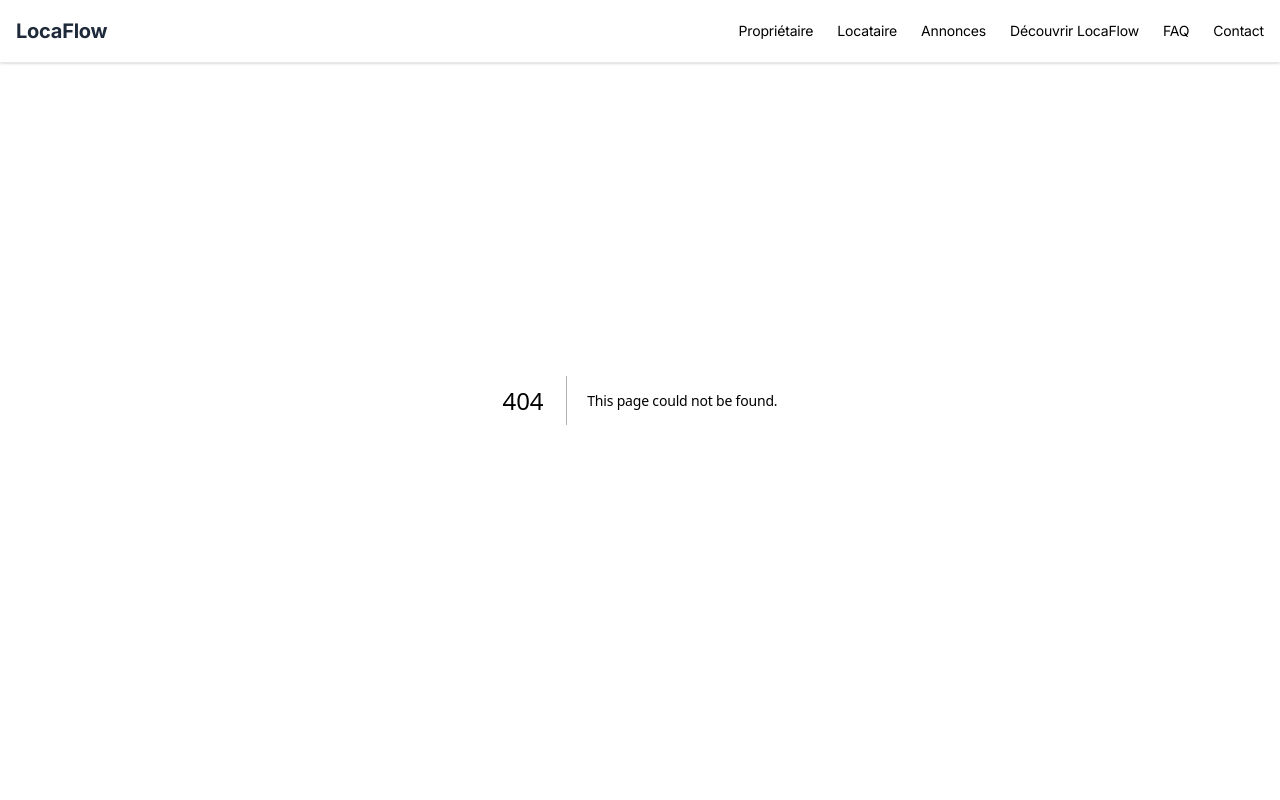
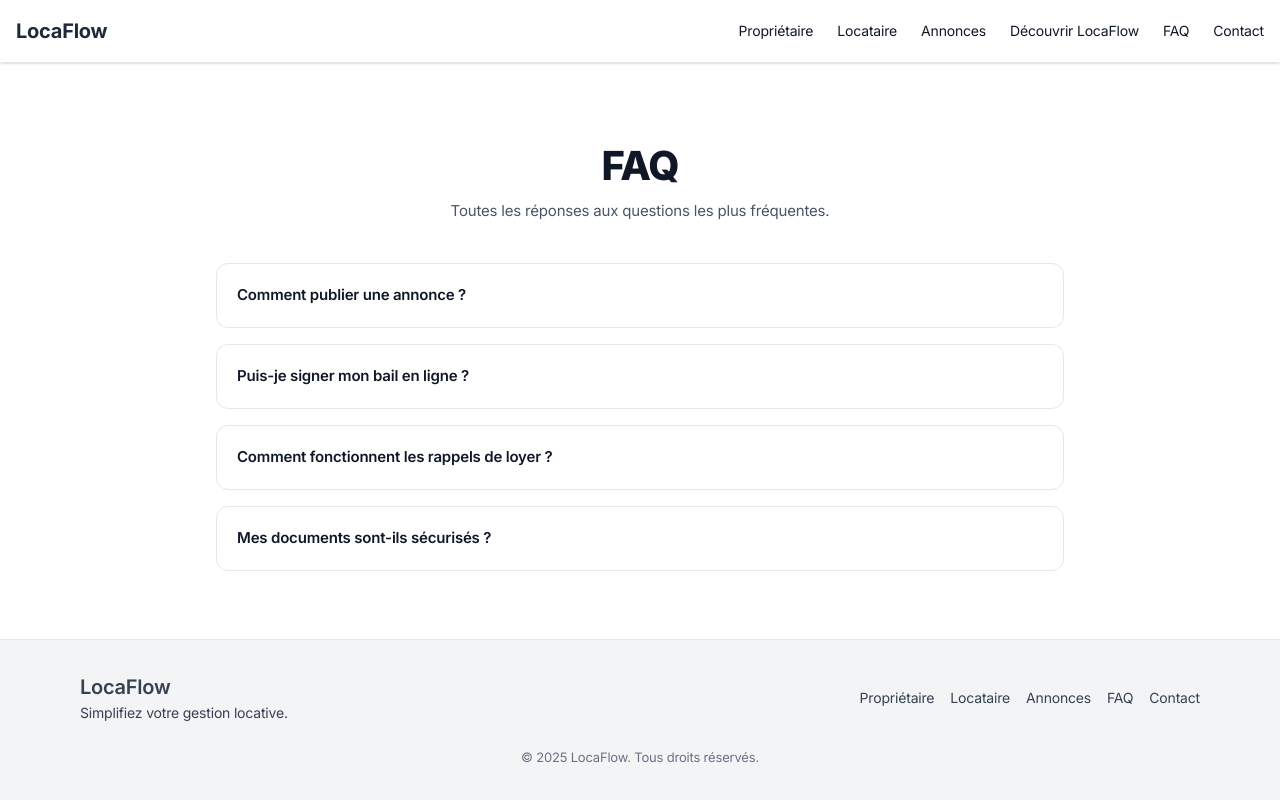
Before and after one commit to mikaelpackowski/locaflow, a Next.js app: page /faq in a window 1280 px wide. Before the commit this address had no page. Shown: the top 800 px of the page. Built offline with nearby package versions, Linux system fonts and the light colour scheme.

Commit message:
Create page.tsx

```diff
--- /dev/null
+++ b/app/(default)/faq/page.tsx
@@ -0,0 +1,47 @@
+export const metadata = {
+  title: "FAQ – LocaFlow",
+  description: "Questions fréquentes sur la location et la plateforme.",
+};
+
+const FAQ = [
+  {
+    q: "Comment publier une annonce ?",
+    a: "Créez un compte propriétaire, ajoutez un bien puis suivez l’assistant d’annonce (photos, description, loyer).",
+  },
+  {
+    q: "Puis-je signer mon bail en ligne ?",
+    a: "Oui, la signature électronique est disponible pour sécuriser et accélérer la procédure.",
+  },
+  {
+    q: "Comment fonctionnent les rappels de loyer ?",
+    a: "Les rappels sont programmables et envoyés automatiquement par e-mail et/ou notification.",
+  },
+  {
+    q: "Mes documents sont-ils sécurisés ?",
+    a: "Oui, ils sont stockés de manière chiffrée et uniquement accessibles aux personnes autorisées.",
+  },
+];
+
+export default function FAQPage() {
+  return (
+    <section className="pt-28 md:pt-36">
+      <div className="mx-auto max-w-4xl px-4 sm:px-6">
+        <header className="text-center mb-10">
+          <h1 className="text-3xl md:text-4xl font-extrabold">FAQ</h1>
+          <p className="mt-3 text-gray-600">Toutes les réponses aux questions les plus fréquentes.</p>
+        </header>
+
+        <div className="space-y-4">
+          {FAQ.map((item, idx) => (
+            <details key={idx} className="rounded-xl border p-5">
+              <summary className="cursor-pointer list-none font-semibold">
+                {item.q}
+              </summary>
+              <p className="mt-3 text-gray-600">{item.a}</p>
+            </details>
+          ))}
+        </div>
+      </div>
+    </section>
+  );
+}
```
